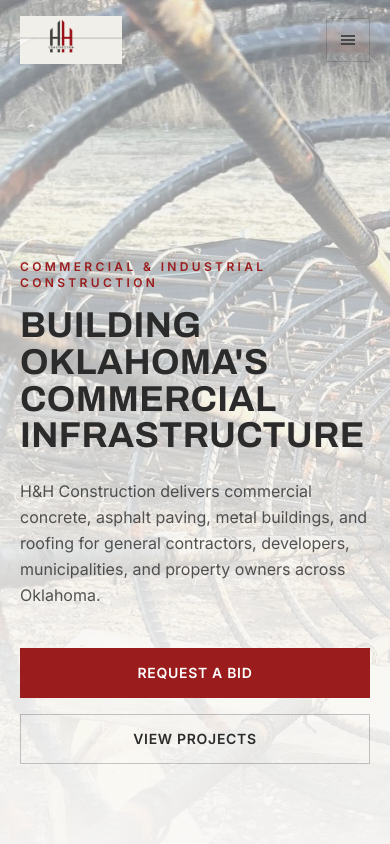
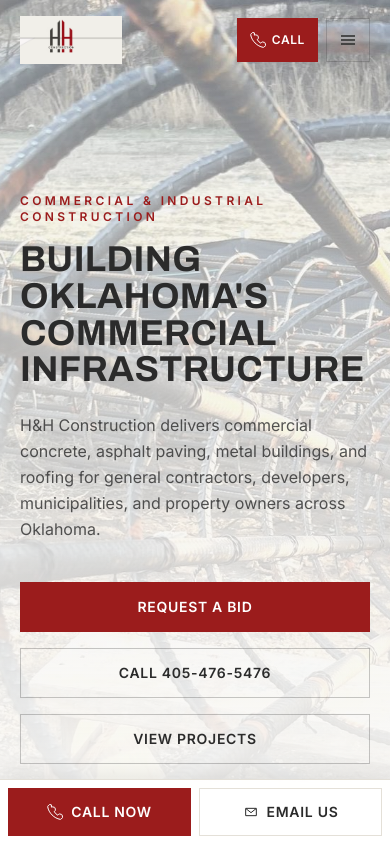
Before and after one commit to Jesusf-cmd/hhbuildok-website, a Next.js app: page / in a window 390 px wide. Shown: the top 844 px of the page. Built offline with nearby package versions, Linux system fonts and the light colour scheme.

Commit message:
Add sticky mobile call and email actions across the site

```diff
--- a/app/page.tsx
+++ b/app/page.tsx
@@ -1,5 +1,6 @@
 import { Header } from "@/components/layout/Header";
 import { Footer } from "@/components/layout/Footer";
+import { MobileContactBar } from "@/components/layout/MobileContactBar";
 import { Hero } from "@/components/sections/Hero";
 import { ServiceBlocks } from "@/components/sections/ServiceBlocks";
 import { CompanyIntro } from "@/components/sections/CompanyIntro";
@@ -13,7 +14,7 @@
   return (
     <>
       <Header />
-      <main id="main-content">
+      <main id="main-content" className="pb-20 lg:pb-0">
         <Hero />
         <ServiceBlocks />
         <CompanyIntro />
@@ -24,6 +25,7 @@
         <RequestQuoteCTA />
       </main>
       <Footer />
+      <MobileContactBar />
     </>
   );
 }
--- a/components/layout/Header.tsx
+++ b/components/layout/Header.tsx
@@ -2,10 +2,12 @@
 
 import Link from "next/link";
 import { useEffect, useState } from "react";
-import { navLinks } from "@/lib/site-data";
+import { navLinks, siteConfig } from "@/lib/site-data";
 import { Container } from "@/components/ui/Container";
 import { Button } from "@/components/ui/Button";
 import { Logo } from "@/components/ui/Logo";
+import { PhoneLink } from "@/components/ui/PhoneLink";
+import { EmailLink } from "@/components/ui/EmailLink";
 
 export function Header() {
   const [isScrolled, setIsScrolled] = useState(false);
@@ -43,7 +45,7 @@
         <div className="flex h-20 items-center justify-between">
           <Logo priority />
 
-          <div className="hidden items-center gap-8 lg:flex">
+          <div className="hidden items-center gap-6 lg:flex">
             <ul className="flex items-center gap-7">
               {navLinks.map((link) => (
                 <li key={link.href}>
@@ -56,14 +58,29 @@
                 </li>
               ))}
             </ul>
+            <PhoneLink
+              showIcon
+              className="inline-flex items-center gap-2 text-sm font-semibold tracking-wide text-charcoal transition-colors hover:text-accent"
+            >
+              {siteConfig.phone}
+            </PhoneLink>
             <Button href="/contact" variant="primary" className="px-5 py-2.5">
               Request a Bid
             </Button>
           </div>
 
+          <div className="flex items-center gap-2 lg:hidden">
+            <PhoneLink
+              showIcon
+              className="inline-flex h-11 min-w-11 items-center justify-center gap-1.5 border border-accent bg-accent px-3 text-surface transition-colors hover:bg-accent-hover"
+            >
+              <span className="text-xs font-semibold uppercase tracking-wider">
+                Call
+              </span>
+            </PhoneLink>
             <button
               type="button"
-            className={`flex h-11 w-11 items-center justify-center border lg:hidden ${menuButtonColor}`}
+              className={`flex h-11 w-11 items-center justify-center border ${menuButtonColor}`}
               aria-expanded={isMenuOpen}
               aria-controls="mobile-menu"
               aria-label={isMenuOpen ? "Close menu" : "Open menu"}
@@ -95,6 +112,7 @@
               </svg>
             </button>
           </div>
+        </div>
       </Container>
 
       {isMenuOpen && (
@@ -103,6 +121,20 @@
           className="border-t border-border bg-surface lg:hidden"
         >
           <Container className="py-6">
+            <div className="mb-6 grid grid-cols-2 gap-3">
+              <PhoneLink
+                showIcon
+                className="inline-flex min-h-12 items-center justify-center gap-2 bg-accent px-4 text-sm font-semibold uppercase tracking-wider text-surface"
+              >
+                Call Now
+              </PhoneLink>
+              <EmailLink
+                showIcon
+                className="inline-flex min-h-12 items-center justify-center gap-2 border border-border px-4 text-sm font-semibold uppercase tracking-wider text-charcoal"
+              >
+                Email Us
+              </EmailLink>
+            </div>
             <ul className="flex flex-col gap-4">
               {navLinks.map((link) => (
                 <li key={link.href}>
@@ -118,7 +150,7 @@
               <li className="pt-2">
                 <Link
                   href="/contact"
-                  className="inline-flex w-full items-center justify-center bg-accent px-7 py-3.5 text-sm font-semibold uppercase tracking-wider text-surface transition-colors hover:bg-accent-hover"
+                  className="inline-flex w-full items-center justify-center bg-charcoal px-7 py-3.5 text-sm font-semibold uppercase tracking-wider text-surface transition-colors hover:bg-charcoal-light"
                   onClick={() => setIsMenuOpen(false)}
                 >
                   Request a Bid
--- /dev/null
+++ b/components/layout/MobileContactBar.tsx
@@ -0,0 +1,30 @@
+import { EmailLink } from "@/components/ui/EmailLink";
+import { PhoneLink } from "@/components/ui/PhoneLink";
+
+/**
+ * Persistent mobile Call / Email bar — the highest-converting contact pattern
+ * on contractor sites. Hidden on desktop where the header phone is visible.
+ */
+export function MobileContactBar() {
+  return (
+    <div
+      className="fixed inset-x-0 bottom-0 z-40 border-t border-border bg-surface/95 shadow-[0_-4px_20px_rgba(15,17,19,0.08)] backdrop-blur-md lg:hidden"
+      style={{ paddingBottom: "env(safe-area-inset-bottom)" }}
+    >
+      <div className="grid grid-cols-2 gap-2 p-2">
+        <PhoneLink
+          showIcon
+          className="inline-flex min-h-12 items-center justify-center gap-2 bg-accent px-3 text-sm font-semibold uppercase tracking-wider text-surface transition-colors hover:bg-accent-hover"
+        >
+          Call Now
+        </PhoneLink>
+        <EmailLink
+          showIcon
+          className="inline-flex min-h-12 items-center justify-center gap-2 border border-border bg-surface px-3 text-sm font-semibold uppercase tracking-wider text-charcoal transition-colors hover:border-accent hover:text-accent"
+        >
+          Email Us
+        </EmailLink>
+      </div>
+    </div>
+  );
+}
--- a/components/layout/PageShell.tsx
+++ b/components/layout/PageShell.tsx
@@ -1,6 +1,7 @@
 import { type ReactNode } from "react";
 import { Header } from "@/components/layout/Header";
 import { Footer } from "@/components/layout/Footer";
+import { MobileContactBar } from "@/components/layout/MobileContactBar";
 
 type PageShellProps = {
   children: ReactNode;
@@ -10,10 +11,11 @@
   return (
     <>
       <Header />
-      <main id="main-content" className="pt-20">
+      <main id="main-content" className="pt-20 pb-20 lg:pb-0">
         {children}
       </main>
       <Footer />
+      <MobileContactBar />
     </>
   );
 }
--- a/components/sections/Hero.tsx
+++ b/components/sections/Hero.tsx
@@ -1,7 +1,9 @@
 import { Button } from "@/components/ui/Button";
 import { Container } from "@/components/ui/Container";
 import { Eyebrow } from "@/components/ui/Eyebrow";
+import { PhoneLink } from "@/components/ui/PhoneLink";
 import { HeroImage } from "@/components/sections/HeroImage";
+import { siteConfig } from "@/lib/site-data";
 
 export function Hero() {
   return (
@@ -31,10 +33,13 @@
             metal buildings, and roofing for general contractors, developers,
             municipalities, and property owners across Oklahoma.
           </p>
-          <div className="animate-fade-up animate-delay-200 mt-10 flex flex-col gap-4 sm:flex-row">
-            <Button href="#contact" variant="primary">
+          <div className="animate-fade-up animate-delay-200 mt-10 flex flex-col gap-4 sm:flex-row sm:flex-wrap">
+            <Button href="/contact" variant="primary">
               Request a Bid
             </Button>
+            <PhoneLink className="inline-flex items-center justify-center border border-charcoal/25 bg-transparent px-7 py-3.5 text-sm font-semibold uppercase tracking-wider text-charcoal transition-colors duration-200 hover:border-charcoal hover:bg-charcoal/5">
+              Call {siteConfig.phone}
+            </PhoneLink>
             <Button href="#projects" variant="outline-dark">
               View Projects
             </Button>
--- /dev/null
+++ b/components/ui/EmailLink.tsx
@@ -0,0 +1,49 @@
+import type { ReactNode } from "react";
+import { emailHref, siteConfig } from "@/lib/site-data";
+
+type EmailLinkProps = {
+  className?: string;
+  children?: ReactNode;
+  /** Show an envelope icon before the label. */
+  showIcon?: boolean;
+};
+
+function EmailIcon({ className = "h-4 w-4" }: { className?: string }) {
+  return (
+    <svg
+      className={className}
+      viewBox="0 0 24 24"
+      fill="none"
+      aria-hidden="true"
+    >
+      <path
+        d="M4 6.5h16v11H4v-11Z"
+        stroke="currentColor"
+        strokeWidth="1.5"
+      />
+      <path
+        d="m4.5 7 7.5 6 7.5-6"
+        stroke="currentColor"
+        strokeWidth="1.5"
+        strokeLinejoin="round"
+      />
+    </svg>
+  );
+}
+
+export function EmailLink({
+  className = "",
+  children,
+  showIcon = false,
+}: EmailLinkProps) {
+  return (
+    <a
+      href={emailHref}
+      className={className}
+      aria-label={`Email H&H Construction at ${siteConfig.email}`}
+    >
+      {showIcon ? <EmailIcon className="h-4 w-4 shrink-0" /> : null}
+      {children ?? siteConfig.email}
+    </a>
+  );
+}
--- /dev/null
+++ b/components/ui/PhoneLink.tsx
@@ -0,0 +1,44 @@
+import type { ReactNode } from "react";
+import { phoneHref, siteConfig } from "@/lib/site-data";
+
+type PhoneLinkProps = {
+  className?: string;
+  children?: ReactNode;
+  /** Show a phone icon before the label. */
+  showIcon?: boolean;
+};
+
+function PhoneIcon({ className = "h-4 w-4" }: { className?: string }) {
+  return (
+    <svg
+      className={className}
+      viewBox="0 0 24 24"
+      fill="none"
+      aria-hidden="true"
+    >
+      <path
+        d="M6.6 4.8c.4-.4.9-.6 1.4-.5l3 .6c.5.1.9.5 1 1l.7 3c.1.5-.1 1-.5 1.3l-1.4 1.1a12.4 12.4 0 0 0 5.5 5.5l1.1-1.4c.3-.4.8-.6 1.3-.5l3 .7c.5.1.9.5 1 1l.6 3c.1.5-.1 1-.5 1.4l-1.5 1.5c-.4.4-1 .6-1.6.5C10.8 21.5 2.5 13.2 1.1 4.4c-.1-.6.1-1.2.5-1.6L3.1 1.3c.4-.4.9-.6 1.4-.5l2.1.5Z"
+        stroke="currentColor"
+        strokeWidth="1.5"
+        strokeLinejoin="round"
+      />
+    </svg>
+  );
+}
+
+export function PhoneLink({
+  className = "",
+  children,
+  showIcon = false,
+}: PhoneLinkProps) {
+  return (
+    <a
+      href={phoneHref}
+      className={className}
+      aria-label={`Call H&H Construction at ${siteConfig.phone}`}
+    >
+      {showIcon ? <PhoneIcon className="h-4 w-4 shrink-0" /> : null}
+      {children ?? siteConfig.phone}
+    </a>
+  );
+}
--- a/lib/site-data.ts
+++ b/lib/site-data.ts
@@ -4,7 +4,7 @@
   url: "https://hhbuildok.com",
   phone: "405-476-5476",
   phoneTel: "4054765476",
-  // E.164 for structured data; search engines match this against directory listings.
+  // E.164 for structured data and tel: links; mobile dialers match this best.
   phoneE164: "+14054765476",
   email: "info@hhbuildok.com",
   address: {
@@ -15,6 +15,15 @@
     zip: "73069",
   },
 } as const;
+
+/** Prefer E.164 so iOS/Android dialers open cleanly from every tel: link. */
+export const phoneHref = `tel:${siteConfig.phoneE164}` as const;
+
+/** Prefills a bid-oriented subject so email clients open ready to send. */
+export const emailHref =
+  `mailto:${siteConfig.email}?subject=${encodeURIComponent(
+    "Bid request — H&H Construction",
+  )}` as const;
 
 // Bump when page content meaningfully changes. Stamping sitemap entries with a
 // fresh Date on every build makes every URL claim it just changed, which search
```
Also changed, not shown: app/contact/page.tsx (+12 -14 lines), components/ContactForm.tsx (+8 -24 lines), components/layout/Footer.tsx (+5 -13 lines), components/sections/RequestQuoteCTA.tsx (+5 -13 lines). Lines whose indentation alone changed are shown as unchanged.
